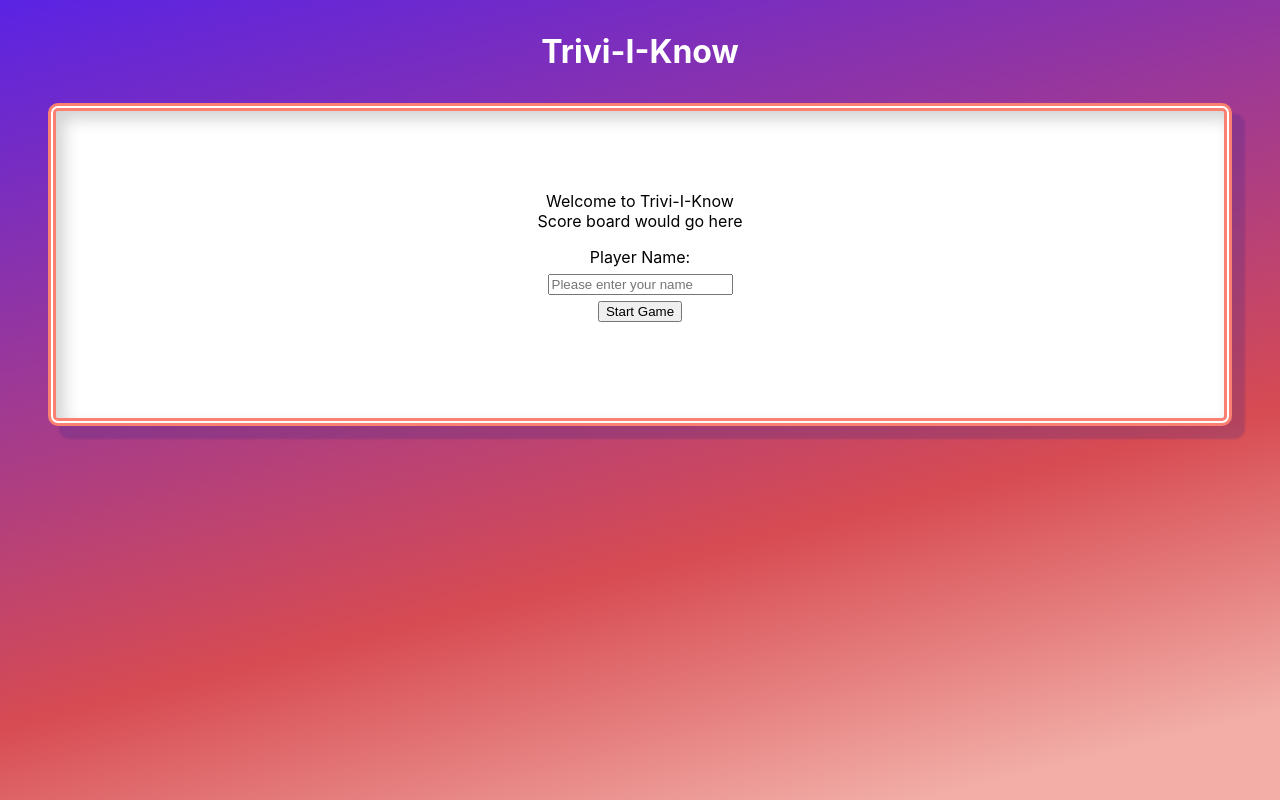
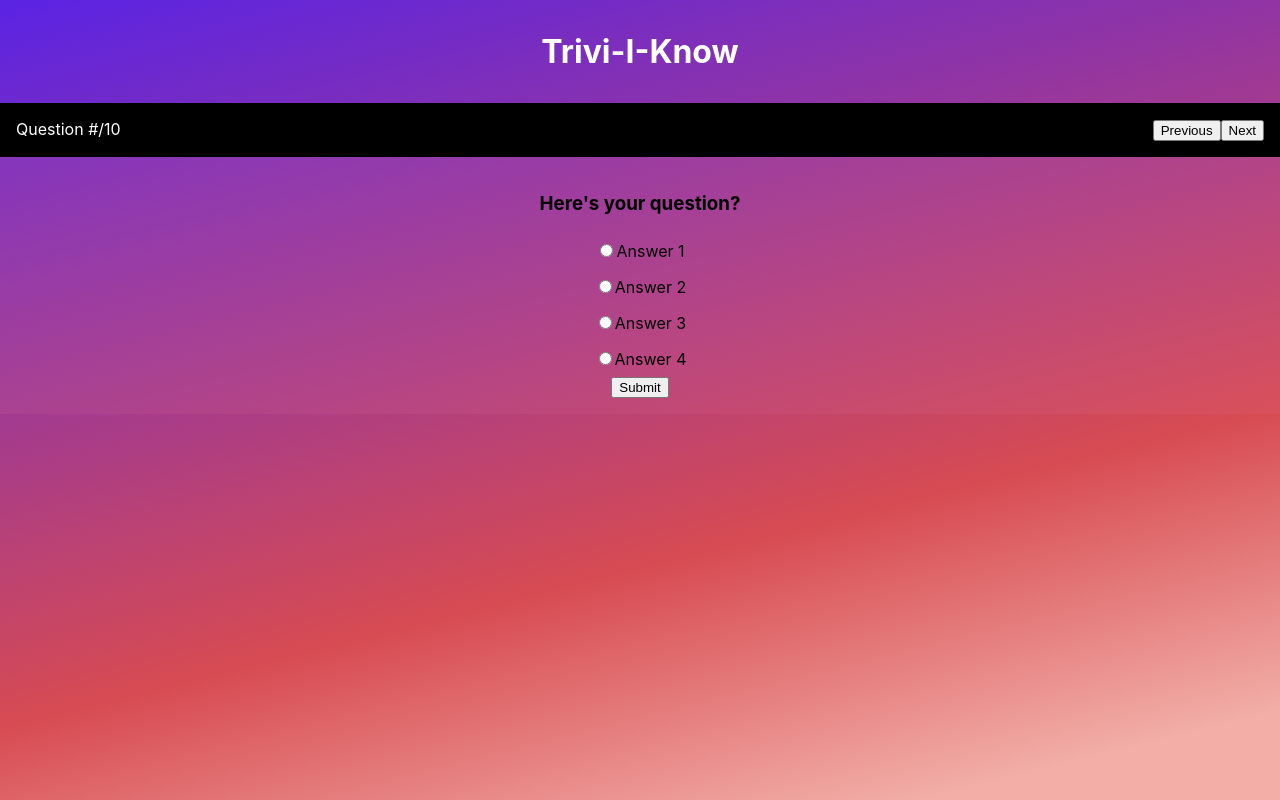
Before and after one commit to vlee4/Trivi-I-Know, a React (Create React App) app: page / in a window 1280 px wide. Built offline with nearby package versions, Linux system fonts and the light colour scheme.

Commit message:
Created general format of Question componeent, general styling

```diff
--- a/src/App.css
+++ b/src/App.css
@@ -50,3 +50,24 @@
 .playerInput > input {
   margin: 0.5em 0em 0.5em 0em;
 }
+
+/* Question */
+
+.question {
+  display: flex;
+  flex-direction: column;
+  background-color: rgba(216, 112, 147, 0.144);
+}
+
+.topBanner {
+  display: flex;
+  justify-content: space-between;
+  padding: 0em 2em 0em 2em;
+  background-color: black;
+  padding: 1em;
+  color: white;
+}
+
+.playerInput .answer {
+  padding: 0.5em;
+}
--- a/src/App.js
+++ b/src/App.js
@@ -1,11 +1,13 @@
 import './App.css';
-import Start from "./Components/Start";
+// import Start from "./Components/Start";
+import Question from "./Components/Question"
 
 function App() {
   return (
     <div className="App">
       <h1 id="gameName">Trivi-I-Know</h1>
-      <Start/>
+      {/* <Start/> */}
+      <Question/>
     </div>
   );
 }
--- /dev/null
+++ b/src/Components/Question.js
@@ -0,0 +1,40 @@
+import React from "react";
+
+function Question(){
+  return(
+    <div className="question">
+      <div className="topBanner">
+      <div>Question #/10</div>
+      <div className="navQuestions">
+        <button>Previous</button>
+        <button>Next</button>
+        </div></div>
+      <form className="playerInput">
+        <h3>Here's your question?</h3>
+        <div className="answer">
+          <input name="A1" type="radio" placeholder="Create map function to display question's 4 answers"/>
+          <label htmlFor="A1">Answer 1</label>
+        </div>
+        <div className="answer">
+          <input name="A2" type="radio" placeholder="Create map function to display question's 4 answers"/>
+          <label htmlFor="A1">Answer 2</label>
+        </div>
+        <div className="answer">
+          <input name="A3" type="radio" placeholder="Create map function to display question's 4 answers"/>
+          <label htmlFor="A1">Answer 3</label>
+        </div>
+        <div className="answer">
+          <input name="A4" type="radio" placeholder="Create map function to display question's 4 answers"/>
+          <label htmlFor="A1">Answer 4</label>
+        </div>
+
+
+          <button type="submit">Submit</button>
+      </form>
+
+
+    </div>
+  )
+}
+
+export default Question;
```
